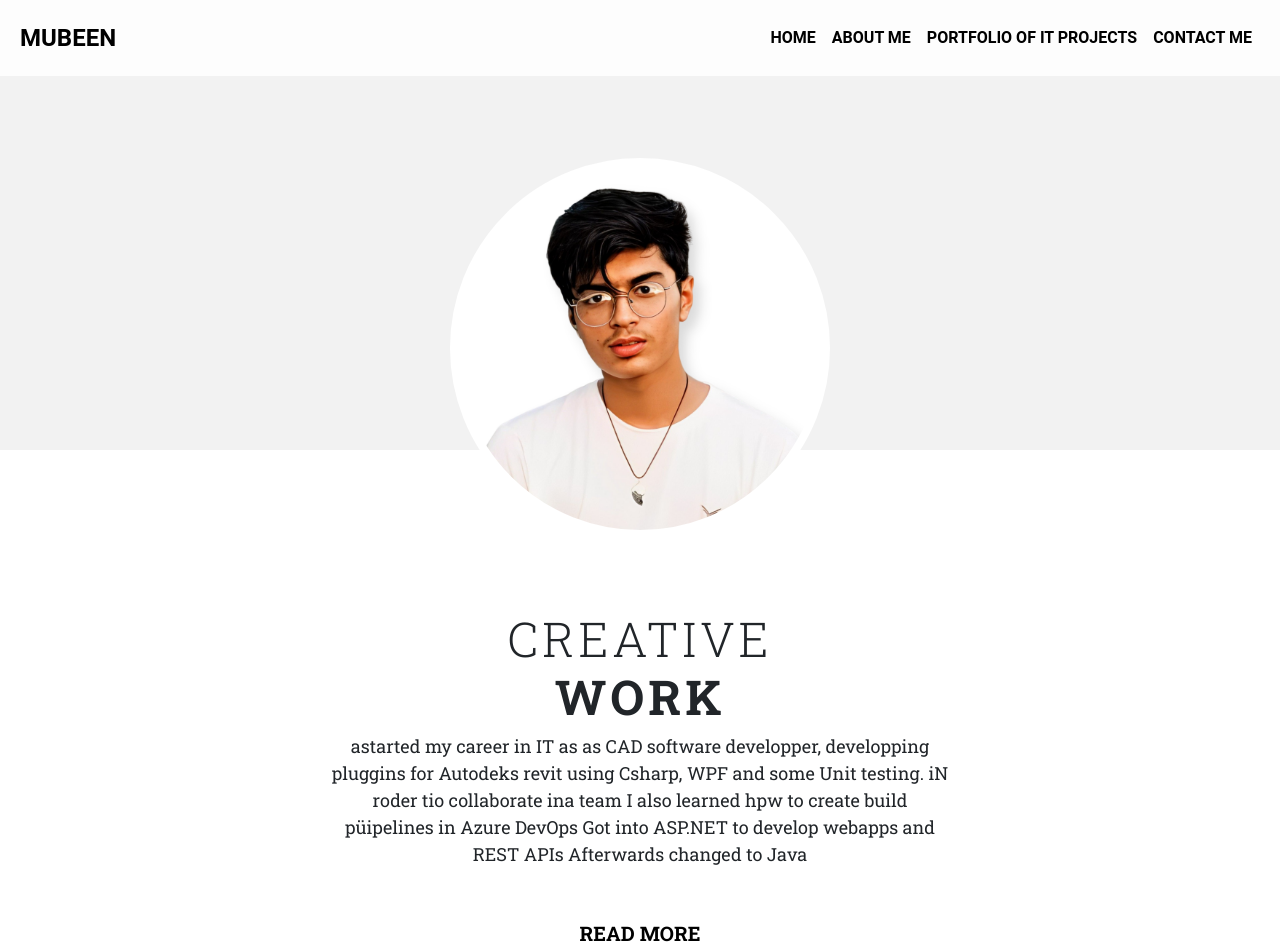
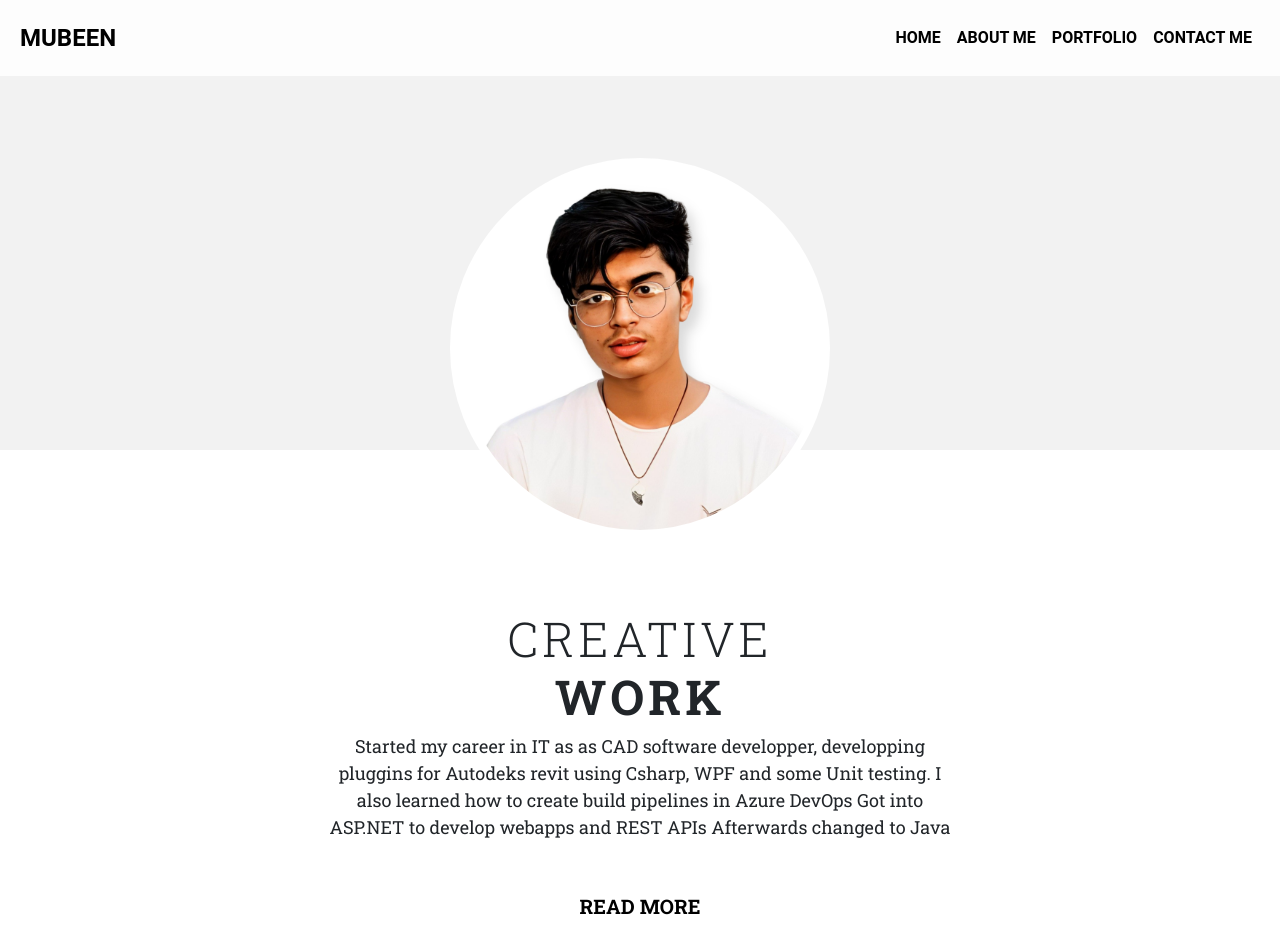
Before and after one commit to dfgind/DiegosITporfolio, a plain HTML site: page index.html in a window 1280 px wide. Shown: the top 952 px of the page. Drawn offline with nearby package versions, Linux system fonts and the light colour scheme.

Commit message:
Update index.html

```diff
--- a/index.html
+++ b/index.html
@@ -54,7 +54,7 @@
                     <a class="nav-link nav-custom-link" href="#about-me">About me</a>
                 </li>
                 <li class="nav-item navigation-list">
-                    <a class="nav-link nav-custom-link" href="#my-portfolio">Portfolio of IT projects</a>
+                    <a class="nav-link nav-custom-link" href="#my-portfolio">Portfolio</a>
                 </li>
                 <li class="nav-item navigation-list">
                     <a class="nav-link nav-custom-link" href="#section-contact">Contact me</a>
@@ -84,8 +84,8 @@
                         Creative <span class="fw-bold primary-heading-bold">Work</span>
                     </div>
                     <div class="paragraph mx-auto mt-2">
-                        astarted my career in IT as as CAD software developper, developping pluggins for Autodeks revit using Csharp, WPF and some Unit testing.
-                        iN roder tio collaborate ina team I also learned hpw to create build püipelines in Azure DevOps
+                        Started my career in IT as as CAD software developper, developping pluggins for Autodeks revit using Csharp, WPF and some Unit testing.
+                        I also learned how to create build pipelines in Azure DevOps
                         Got into ASP.NET to develop webapps and REST APIs
                         Afterwards changed to Java
                     </div>
```
